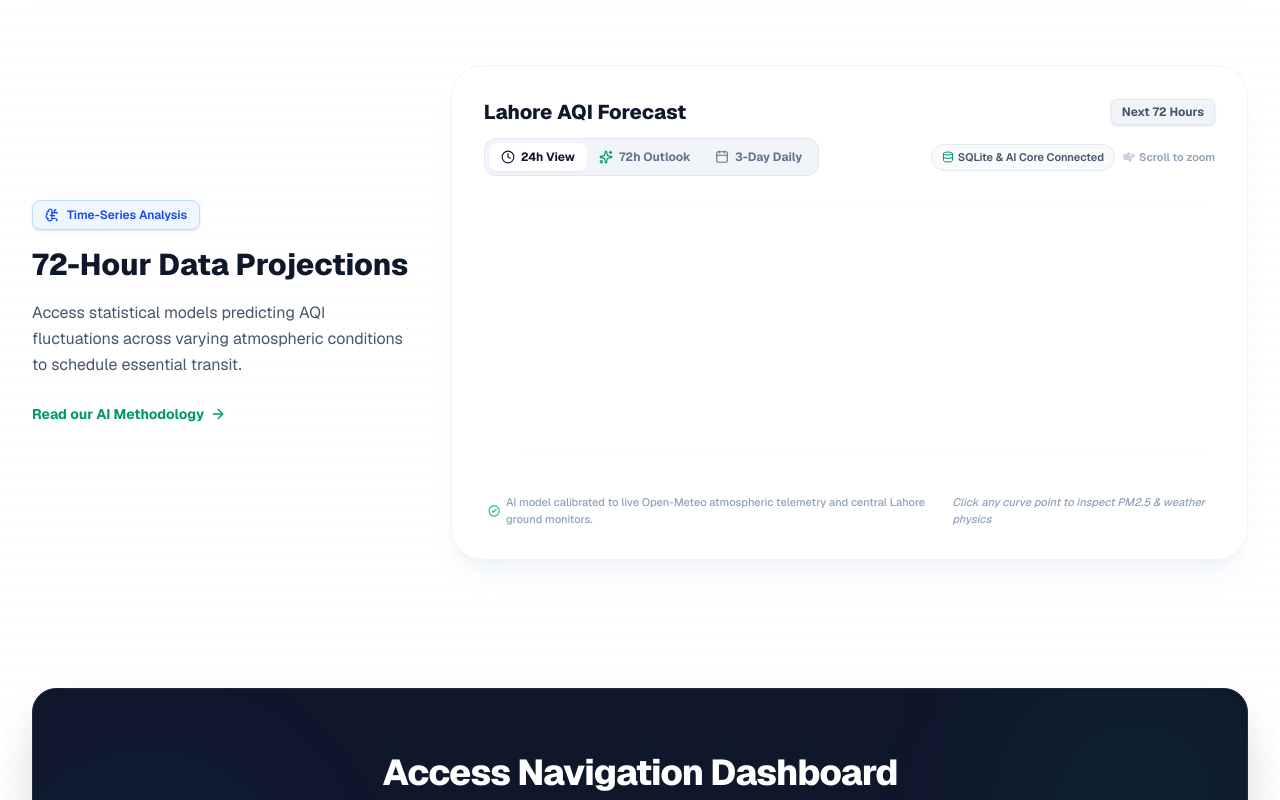
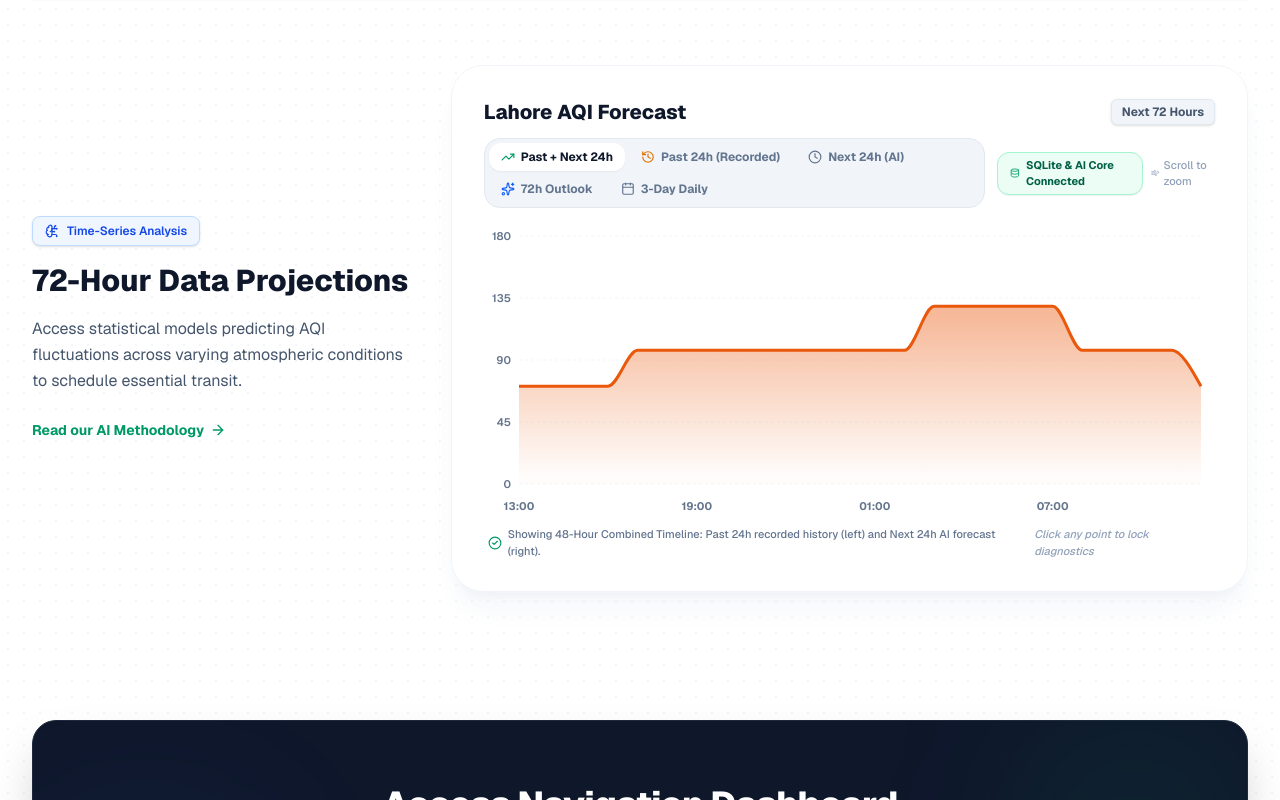
Before and after one commit to riyanmodassar639/Dhuan, a Next.js app in the folder frontend/: page / in a window 1280 px wide. Shown: the part 1120-1920 px from the top of the page. Built offline with nearby package versions, Linux system fonts and the light colour scheme; no server answers.

Commit message:
feat(analytics): add 24h historical ground observations to forecast chart with full AI & DB pipeline

```diff
--- a/frontend/src/app/dashboard/page.tsx
+++ b/frontend/src/app/dashboard/page.tsx
@@ -79,6 +79,7 @@ export default function DashboardOverview() {
   const [lastSyncTime, setLastSyncTime] = useState<string>('');
   const [aiForecast, setAiForecast] = useState<any>(null);
   const [hourlyForecast, setHourlyForecast] = useState<HourlyForecastItem[]>([]);
+  const [historicalHourly, setHistoricalHourly] = useState<HourlyForecastItem[]>([]);
 
   // Fetch verified data from Node.js + SQLite backend
   const fetchDashboardData = async () => {
@@ -109,6 +110,9 @@ export default function DashboardOverview() {
           setHourlyForecast(data.hourlyForecast);
         } else if (data.aiForecast && data.aiForecast.hourly_72h) {
           setHourlyForecast(data.aiForecast.hourly_72h);
+        }
+        if (data.historicalHourly && data.historicalHourly.length > 0) {
+          setHistoricalHourly(data.historicalHourly);
         }
         setIsConnected(true);
         setLastSyncTime(new Date().toLocaleTimeString());
@@ -293,6 +297,7 @@ export default function DashboardOverview() {
                currentAqi={metrics.current_aqi}
                aiForecastData={aiForecast}
                hourlyData={hourlyForecast}
+               historicalData={historicalHourly}
              />
           </div>
         </div>
--- a/frontend/src/components/ForecastChart.tsx
+++ b/frontend/src/components/ForecastChart.tsx
@@ -19,9 +19,9 @@ import {
   Clock,
   Calendar,
   TrendingUp,
-  Droplets,
-  Info,
-  CheckCircle2
+  History,
+  CheckCircle2,
+  ArrowRight
 } from 'lucide-react';
 import { HourlyForecastItem } from '@/components/HourlyForecastWidget';
 
@@ -29,6 +29,7 @@ interface ForecastChartProps {
   currentAqi?: number;
   aiForecastData?: any;
   hourlyData?: HourlyForecastItem[];
+  historicalData?: HourlyForecastItem[];
 }
 
 export interface ChartPointItem {
@@ -42,7 +43,7 @@ export interface ChartPointItem {
   humidity?: number;
   wind_speed?: number;
   status: string;
-  type: string;
+  type: 'historical' | 'actual' | 'prediction';
   detail: string;
 }
 
@@ -105,11 +106,12 @@ const getSmogTheme = (aqi: number) => {
 export default function ForecastChart({
   currentAqi,
   aiForecastData,
-  hourlyData = []
+  hourlyData = [],
+  historicalData = []
 }: ForecastChartProps) {
-  // View mode: '24h' | '72h' | 'daily'
-  const [viewMode, setViewMode] = useState<'24h' | '72h' | 'daily'>('24h');
-  const [activePoint, setActivePoint] = useState<any>(null);
+  // View modes: 'timeline' (Past + Future 48h) | 'past24h' | '24h' | '72h' | 'daily'
+  const [viewMode, setViewMode] = useState<'timeline' | 'past24h' | '24h' | '72h' | 'daily'>('timeline');
+  const [activePoint, setActivePoint] = useState<ChartPointItem | null>(null);
 
   const chartContainerRef = useRef<HTMLDivElement>(null);
   const lastZoomTimeRef = useRef<number>(0);
@@ -122,20 +124,17 @@ export default function ForecastChart({
       if (now - lastZoomTimeRef.current < 1000) return;
       lastZoomTimeRef.current = now;
 
+      const modes: Array<'timeline' | 'past24h' | '24h' | '72h' | 'daily'> = [
+        'timeline', 'past24h', '24h', '72h', 'daily'
+      ];
+      const curIdx = modes.indexOf(viewMode);
+
       if (e.deltaY < 0) {
-        // Scroll Up: Zoom In
-        setViewMode(prev => {
-          if (prev === 'daily') return '72h';
-          if (prev === '72h') return '24h';
-          return prev;
-        });
+        // Zoom in
+        if (curIdx > 0) setViewMode(modes[curIdx - 1]);
       } else {
-        // Scroll Down: Zoom Out
-        setViewMode(prev => {
-          if (prev === '24h') return '72h';
-          if (prev === '72h') return 'daily';
-          return prev;
-        });
+        // Zoom out
+        if (curIdx < modes.length - 1) setViewMode(modes[curIdx + 1]);
       }
     };
 
@@ -149,9 +148,9 @@ export default function ForecastChart({
         container.removeEventListener('wheel', handleWheel);
       }
     };
-  }, []);
+  }, [viewMode]);
 
-  // Preferred dataset: prioritize hourlyData (SQLite) or aiForecastData.hourly_72h (AI Core)
+  // Preferred Future dataset: prioritize hourlyData (SQLite) or aiForecastData.hourly_72h (AI Core)
   const rawHourlyList: HourlyForecastItem[] = useMemo(() => {
     if (hourlyData && hourlyData.length > 0) {
       return hourlyData;
@@ -175,6 +174,38 @@ export default function ForecastChart({
     return [];
   }, [hourlyData, aiForecastData]);
 
+  // Normalized Past 24h list from SQLite
+  const rawPastList: HourlyForecastItem[] = useMemo(() => {
+    if (historicalData && historicalData.length > 0) {
+      return historicalData;
+    }
+    // Fallback calibrated past 24h baseline if not loaded yet
+    const arr: HourlyForecastItem[] = [];
+    const now = new Date();
+    for (let h = 24; h >= 1; h--) {
+      const past = new Date(now.getTime() - h * 3600 * 1000);
+      const hour = past.getHours();
+      let factor = (hour >= 3 && hour <= 7) ? 1.6 : (hour >= 12 && hour <= 16) ? 0.88 : 1.2;
+      const pm25 = Math.round((25.2 * factor) * 10) / 10;
+      const aqi = Math.round(pm25 * 3.2);
+      arr.push({
+        step: -h,
+        time_label: `${hour.toString().padStart(2, '0')}:00`,
+        day_label: past.toLocaleDateString('en-US', { weekday: 'short' }),
+        timestamp: past.toISOString(),
+        aqi,
+        pm25,
+        temperature: 24,
+        humidity: 60,
+        wind_speed: 6,
+        status: aqi > 150 ? 'Dense Smog Inversion' : aqi > 100 ? 'Smog Inversion Forming' : 'Moderate Haze',
+        color: aqi > 150 ? 'rose' : aqi > 100 ? 'orange' : 'amber',
+        detail: `Recorded ground sensor observation in Lahore ${h}h ago.`
+      });
+    }
+    return arr;
+  }, [historicalData]);
+
   // Next 24 Hours Data
   const data24h: ChartPointItem[] = useMemo(() => {
     if (rawHourlyList.length === 0) return [];
@@ -189,15 +220,14 @@ export default function ForecastChart({
       wind_speed: item.wind_speed,
       status: item.status,
       type: item.step === 0 ? 'actual' : 'prediction',
-      detail: item.detail || `${item.status}: Atmospheric inversion projection.`
+      detail: item.detail || `${item.status}: AI boundary layer projection.`
     }));
   }, [rawHourlyList]);
 
-  // Full 72 Hours Data
-  const data72h: ChartPointItem[] = useMemo(() => {
-    if (rawHourlyList.length === 0) return [];
-    return rawHourlyList.map((item) => ({
-      label: item.step === 0 ? 'Now' : item.time_label.includes(':00') ? item.time_label : item.time_label,
+  // Past 24 Hours Data
+  const dataPast24h: ChartPointItem[] = useMemo(() => {
+    const list: ChartPointItem[] = rawPastList.map((item) => ({
+      label: item.time_label,
       time_label: item.time_label,
       day_label: item.day_label,
       aqi: item.aqi,
@@ -206,13 +236,83 @@ export default function ForecastChart({
       humidity: item.humidity,
       wind_speed: item.wind_speed,
       status: item.status,
-      type: item.step === 0 ? 'actual' : 'prediction',
+      type: 'historical',
+      detail: item.detail || 'Recorded ground observation from SQLite database.'
+    }));
+
+    // Anchor with current live reading at the end
+    const nowItem = rawHourlyList[0];
+    if (nowItem) {
+      list.push({
+        label: 'Now',
+        time_label: 'Now',
+        day_label: nowItem.day_label,
+        aqi: nowItem.aqi,
+        pm25: nowItem.pm25,
+        temperature: nowItem.temperature,
+        humidity: nowItem.humidity,
+        wind_speed: nowItem.wind_speed,
+        status: nowItem.status,
+        type: 'actual',
+        detail: 'Current verified ground reading in central Lahore.'
+      });
+    }
+    return list;
+  }, [rawPastList, rawHourlyList]);
+
+  // Combined 48-Hour Timeline: Past 24h + Now + Next 24h
+  const dataTimeline: ChartPointItem[] = useMemo(() => {
+    const pastItems = rawPastList.map((item) => ({
+      label: item.time_label,
+      time_label: item.time_label,
+      day_label: item.day_label,
+      aqi: item.aqi,
+      pm25: item.pm25,
+      temperature: item.temperature,
+      humidity: item.humidity,
+      wind_speed: item.wind_speed,
+      status: item.status,
+      type: 'historical' as const,
+      detail: item.detail || 'Recorded ground station reading in Lahore.'
+    }));
+
+    const futureItems = rawHourlyList.slice(0, 25).map((item) => ({
+      label: item.step === 0 ? 'Now' : item.time_label,
+      time_label: item.time_label,
+      day_label: item.day_label,
+      aqi: item.aqi,
+      pm25: item.pm25,
+      temperature: item.temperature,
+      humidity: item.humidity,
+      wind_speed: item.wind_speed,
+      status: item.status,
+      type: item.step === 0 ? ('actual' as const) : ('prediction' as const),
+      detail: item.detail || 'AI boundary layer inversion forecast.'
+    }));
+
+    return [...pastItems, ...futureItems];
+  }, [rawPastList, rawHourlyList]);
+
+  // Full 72 Hours Data
+  const data72h: ChartPointItem[] = useMemo(() => {
+    if (rawHourlyList.length === 0) return [];
+    return rawHourlyList.map((item) => ({
+      label: item.step === 0 ? 'Now' : item.time_label,
+      time_label: item.time_label,
+      day_label: item.day_label,
+      aqi: item.aqi,
+      pm25: item.pm25,
+      temperature: item.temperature,
+      humidity: item.humidity,
+      wind_speed: item.wind_speed,
+      status: item.status,
+      type: item.step === 0 ? ('actual' as const) : ('prediction' as const),
       detail: item.detail || `${item.status}: AI boundary layer projection.`
     }));
   }, [rawHourlyList]);
 
   // Daily 3-Day Aggregated Data
-  const dataDaily = useMemo(() => {
+  const dataDaily: ChartPointItem[] = useMemo(() => {
     if (rawHourlyList.length === 0) return [];
 
     // Group 72 hours by day_label
@@ -252,10 +352,15 @@ export default function ForecastChart({
 
   // Active dataset based on view mode
   const currentData: ChartPointItem[] = useMemo(() => {
-    if (viewMode === '24h') return data24h;
-    if (viewMode === '72h') return data72h;
-    return dataDaily;
-  }, [viewMode, data24h, data72h, dataDaily]);
+    switch (viewMode) {
+      case 'timeline': return dataTimeline;
+      case 'past24h': return dataPast24h;
+      case '24h': return data24h;
+      case '72h': return data72h;
+      case 'daily': return dataDaily;
+      default: return dataTimeline;
+    }
+  }, [viewMode, dataTimeline, dataPast24h, data24h, data72h, dataDaily]);
 
   // Determine peak AQI in the current dataset to style gradient
   const peakAqiInView = useMemo(() => {
@@ -275,41 +380,71 @@ export default function ForecastChart({
     }
   };
 
+  // Determine X-axis tick interval smartly to eliminate label collisions
+  const tickInterval = useMemo(() => {
+    if (viewMode === 'timeline') return 5;  // Every 5-6 hours on 48h timeline
+    if (viewMode === '72h') return 7;       // Every 7 hours on 72h
+    if (viewMode === 'past24h' || viewMode === '24h') return 3; // Every 3-4 hours on 24h
+    return 0; // Show all on daily
+  }, [viewMode]);
+
   // Custom Rich Tooltip
   const CustomTooltip = ({ active, payload }: any) => {
     if (active && payload && payload.length > 0) {
-      const data = payload[0].payload;
+      const data: ChartPointItem = payload[0].payload;
       const theme = getSmogTheme(data.aqi);
+      const isHistorical = data.type === 'historical';
+      const isNow = data.type === 'actual';
+
       return (
-        <div className="bg-slate-900/95 backdrop-blur-md text-white p-3.5 rounded-2xl shadow-xl border border-slate-700/80 text-xs min-w-[210px] animate-in fade-in duration-150">
+        <div className="bg-slate-900/95 backdrop-blur-md text-white p-3.5 rounded-2xl shadow-2xl border border-slate-700/80 text-xs min-w-[220px] animate-in fade-in duration-150">
           <div className="flex items-center justify-between gap-2 mb-2 pb-2 border-b border-slate-800">
-            <span className="font-extrabold text-slate-100">{data.label} {data.day_label && data.label !== data.day_label ? `(${data.day_label})` : ''}</span>
+            <span className="font-extrabold text-slate-100">
+              {data.label} {data.day_label && data.label !== data.day_label ? `(${data.day_label})` : ''}
+            </span>
             <span className={`text-[10px] font-black px-2 py-0.5 rounded-full ${theme.badge}`}>
               {data.status || theme.name}
             </span>
           </div>
+
           <div className="flex items-center justify-between gap-4 mb-1">
             <span className="text-slate-400 font-medium">Smog Index:</span>
             <span className="font-black text-base text-white">{data.aqi} AQI</span>
           </div>
+
           {data.pm25 !== undefined && (
             <div className="flex items-center justify-between gap-4 mb-1">
-              <span className="text-slate-400 font-medium">PM2.5:</span>
+              <span className="text-slate-400 font-medium">PM2.5 Level:</span>
               <span className="font-bold text-amber-400">{data.pm25} µg/m³</span>
             </div>
           )}
+
           {data.temperature !== undefined && (
             <div className="flex items-center justify-between gap-4 text-slate-400 text-[11px] mb-1">
               <span>Weather:</span>
-              <span className="font-medium text-slate-300">{data.temperature}°C &bull; {data.humidity}% hum &bull; {data.wind_speed} km/h</span>
+              <span className="font-medium text-slate-300">
+                {data.temperature}°C &bull; {data.humidity}% hum &bull; {data.wind_speed} km/h
+              </span>
             </div>
           )}
-          <div className="mt-2 pt-1.5 border-t border-slate-800 text-[10px] text-slate-400 font-semibold flex items-center justify-between">
-            <span className="flex items-center gap-1">
-              <span className={`w-1.5 h-1.5 rounded-full ${data.type === 'actual' ? 'bg-emerald-400 animate-pulse' : 'bg-blue-400'}`}></span>
-              {data.type === 'actual' ? 'SQLite Live Sensor' : 'DHUAN AI Core Model'}
+
+          <div className="mt-2.5 pt-2 border-t border-slate-800 text-[10px] font-semibold flex items-center justify-between">
+            <span className="flex items-center gap-1.5">
+              <span className={`w-2 h-2 rounded-full ${
+                isNow
+                  ? 'bg-emerald-400 animate-pulse'
+                  : isHistorical
+                  ? 'bg-amber-400'
+                  : 'bg-blue-400'
+              }`}></span>
+              <span className={isNow ? 'text-emerald-300 font-bold' : isHistorical ? 'text-amber-300' : 'text-blue-300'}>
+                {isNow
+                  ? 'Live SQLite Ground Sensor'
+                  : isHistorical
+                  ? 'Recorded History (SQLite)'
+                  : 'DHUAN AI Core Model'}
+              </span>
             </span>
-            <span>Click for details</span>
           </div>
         </div>
       );
@@ -321,37 +456,67 @@ export default function ForecastChart({
     <div className="w-full mt-2" ref={chartContainerRef}>
 
       {/* Chart Top Controls & Status Bar */}
-      <div className="flex flex-col sm:flex-row sm:items-center justify-between mb-4 gap-3">
+      <div className="flex flex-col lg:flex-row lg:items-center justify-between mb-4 gap-3">
 
-        {/* Left: Interactive View Selector Tabs */}
-        <div className="flex bg-slate-100 p-1 rounded-xl border border-slate-200 text-xs font-bold w-fit">
+        {/* Left: View Selector Tabs (Past 24h, Timeline, Next 24h, 72h, Daily) */}
+        <div className="flex bg-slate-100 p-1 rounded-2xl border border-slate-200 text-xs font-bold flex-wrap gap-1">
+
+          {/* 1. Full 48h Timeline */}
+          <button
+            onClick={() => { setViewMode('timeline'); setActivePoint(null); }}
+            className={`px-3 py-1.5 rounded-xl transition-all flex items-center gap-1.5 ${
+              viewMode === 'timeline'
+                ? 'bg-white text-slate-900 shadow-xs'
+                : 'text-slate-500 hover:text-slate-900'
+            }`}
+          >
+            <TrendingUp className="w-3.5 h-3.5 text-emerald-600" />
+            <span>Past + Next 24h</span>
+          </button>
+
+          {/* 2. Past 24 Hours Recorded */}
+          <button
+            onClick={() => { setViewMode('past24h'); setActivePoint(null); }}
+            className={`px-3 py-1.5 rounded-xl transition-all flex items-center gap-1.5 ${
+              viewMode === 'past24h'
+                ? 'bg-white text-slate-900 shadow-xs'
+                : 'text-slate-500 hover:text-slate-900'
+            }`}
+          >
+            <History className="w-3.5 h-3.5 text-amber-600" />
+            <span>Past 24h (Recorded)</span>
+          </button>
+
+          {/* 3. Next 24 Hours Forecast */}
           <button
             onClick={() => { setViewMode('24h'); setActivePoint(null); }}
-            className={`px-3 py-1.5 rounded-lg transition-all flex items-center gap-1.5 ${
+            className={`px-3 py-1.5 rounded-xl transition-all flex items-center gap-1.5 ${
               viewMode === '24h'
                 ? 'bg-white text-slate-900 shadow-xs'
                 : 'text-slate-500 hover:text-slate-900'
             }`}
           >
             <Clock className="w-3.5 h-3.5" />
-            <span>24h View</span>
+            <span>Next 24h (AI)</span>
           </button>
 
+          {/* 4. 72h Full Outlook */}
           <button
             onClick={() => { setViewMode('72h'); setActivePoint(null); }}
-            className={`px-3 py-1.5 rounded-lg transition-all flex items-center gap-1.5 ${
+            className={`px-3 py-1.5 rounded-xl transition-all flex items-center gap-1.5 ${
               viewMode === '72h'
                 ? 'bg-white text-slate-900 shadow-xs'
                 : 'text-slate-500 hover:text-slate-900'
             }`}
           >
-            <Sparkles className="w-3.5 h-3.5 text-emerald-600" />
+            <Sparkles className="w-3.5 h-3.5 text-blue-600" />
             <span>72h Outlook</span>
           </button>
 
+          {/* 5. 3-Day Daily */}
           <button
             onClick={() => { setViewMode('daily'); setActivePoint(null); }}
-            className={`px-3 py-1.5 rounded-lg transition-all flex items-center gap-1.5 ${
+            className={`px-3 py-1.5 rounded-xl transition-all flex items-center gap-1.5 ${
               viewMode === 'daily'
                 ? 'bg-white text-slate-900 shadow-xs'
                 : 'text-slate-500 hover:text-slate-900'
@@ -362,13 +527,13 @@ export default function ForecastChart({
           </button>
         </div>
 
-        {/* Right: Live Sync Indicator & Instructions */}
-        <div className="flex items-center gap-2 text-[11px] text-slate-400 font-semibold">
-          <span className="hidden sm:inline-flex items-center gap-1 px-2.5 py-1 rounded-full bg-slate-50 border border-slate-200 text-slate-600">
-            <Database className="w-3 h-3 text-emerald-600" />
+        {/* Right: SQLite + AI Core Live Connection Pill */}
+        <div className="flex items-center gap-2 text-[11px] font-bold self-start lg:self-auto">
+          <span className="inline-flex items-center gap-1.5 px-3 py-1 rounded-xl bg-emerald-50 border border-emerald-200 text-emerald-800 shadow-2xs">
+            <Database className="w-3.5 h-3.5 text-emerald-600" />
             SQLite & AI Core Connected
           </span>
-          <span className="hidden md:inline-flex items-center gap-1 text-slate-400">
+          <span className="hidden xl:inline-flex items-center gap-1 text-slate-400 font-medium">
             <Wind className="w-3 h-3 text-slate-400" />
             Scroll to zoom
           </span>
@@ -380,7 +545,7 @@ export default function ForecastChart({
         <ResponsiveContainer width="100%" height="100%" className="focus:outline-none">
           <AreaChart
             data={currentData}
-            margin={{ top: 12, right: 10, left: -25, bottom: 0 }}
+            margin={{ top: 12, right: 14, left: -25, bottom: 0 }}
             onClick={handleChartClick}
             style={{ cursor: 'pointer', outline: 'none' }}
           >
@@ -395,7 +560,7 @@ export default function ForecastChart({
               dataKey="label"
               axisLine={false}
               tickLine={false}
-              interval={viewMode === '72h' ? 5 : 0}
+              interval={tickInterval}
               tick={{ fill: '#64748b', fontSize: 11, fontWeight: 700 }}
               dy={10}
             />
@@ -409,14 +574,17 @@ export default function ForecastChart({
               content={<CustomTooltip />}
               cursor={{ stroke: '#cbd5e1', strokeWidth: 1.5, strokeDasharray: '4 4' }}
             />
-            {/* Dividing reference line between live ground sensor and AI projections */}
-            <ReferenceLine
-              x="Now"
-              stroke="#059669"
-              strokeDasharray="3 3"
-              strokeWidth={1.5}
-              label={{ position: 'top', value: 'Live SQLite Baseline', fill: '#059669', fontSize: 10, fontWeight: 'bold' }}
-            />
+
+            {/* Dividing reference line between recorded past and AI forecast */}
+            {(viewMode === 'timeline' || viewMode === '24h' || viewMode === '72h') && (
+              <ReferenceLine
+                x="Now"
+                stroke="#059669"
+                strokeDasharray="4 4"
+                strokeWidth={2}
+                label={{ position: 'insideTopRight', value: 'Now (Live)', fill: '#059669', fontSize: 10, fontWeight: 'bold' }}
+              />
+            )}
 
             <Area
               type="monotone"
@@ -433,7 +601,7 @@ export default function ForecastChart({
 
       {/* Selected Point Inspector Banner */}
       {activePoint ? (
-        <div className="mt-4 p-4 rounded-2xl bg-slate-900 text-white flex flex-col sm:flex-row sm:items-center justify-between gap-3 animate-in fade-in slide-in-from-bottom-2 duration-200 border border-slate-800">
+        <div className="mt-4 p-4 rounded-2xl bg-slate-900 text-white flex flex-col sm:flex-row sm:items-center justify-between gap-3 animate-in fade-in slide-in-from-bottom-2 duration-200 border border-slate-800 shadow-md">
           <div className="flex items-center gap-3">
             <div className={`px-3 py-1.5 rounded-xl text-sm font-black ${getSmogTheme(activePoint.aqi).badge}`}>
               Smog {activePoint.aqi}
@@ -444,8 +612,18 @@ export default function ForecastChart({
                 <span className="text-slate-500">&bull;</span>
                 <span className="text-amber-400 font-extrabold">{activePoint.status}</span>
                 <span className="text-slate-500">&bull;</span>
-                <span className="text-xs text-slate-400 font-medium">
-                  {activePoint.type === 'actual' ? 'SQLite Sensor Reading' : 'AI Boundary Layer Projection'}
+                <span className={`text-xs font-semibold ${
+                  activePoint.type === 'actual'
+                    ? 'text-emerald-400'
+                    : activePoint.type === 'historical'
+                    ? 'text-amber-400'
+                    : 'text-blue-400'
+                }`}>
+                  {activePoint.type === 'actual'
+                    ? 'Live Ground Baseline (SQLite)'
+                    : activePoint.type === 'historical'
+                    ? 'Recorded History (SQLite)'
+                    : 'AI Boundary Layer Forecast'}
                 </span>
               </div>
               <p className="text-xs text-slate-300 mt-0.5 font-medium">
@@ -461,12 +639,18 @@ export default function ForecastChart({
           )}
         </div>
       ) : (
-        <div className="mt-3 flex items-center justify-between text-[11px] text-slate-400 px-1 font-medium">
+        <div className="mt-3 flex flex-col sm:flex-row sm:items-center justify-between text-[11px] text-slate-500 px-1 font-medium gap-1">
           <span className="flex items-center gap-1.5">
-            <CheckCircle2 className="w-3.5 h-3.5 text-emerald-500" />
-            <span>AI model calibrated to live Open-Meteo atmospheric telemetry and central Lahore ground monitors.</span>
+            <CheckCircle2 className="w-3.5 h-3.5 text-emerald-600 shrink-0" />
+            <span>
+              {viewMode === 'timeline'
+                ? 'Showing 48-Hour Combined Timeline: Past 24h recorded history (left) and Next 24h AI forecast (right).'
+                : viewMode === 'past24h'
+                ? 'Showing Past 24 Hours of recorded atmospheric ground telemetry from SQLite.'
+                : 'AI model calibrated to live Open-Meteo telemetry and central Lahore ground monitors.'}
+            </span>
           </span>
-          <span className="italic hidden sm:inline">Click any curve point to inspect PM2.5 & weather physics</span>
+          <span className="italic text-slate-400">Click any point to lock diagnostics</span>
         </div>
       )}
 
```
Also changed, not shown: 2 other files (tests, documents, lock files or other folders).
